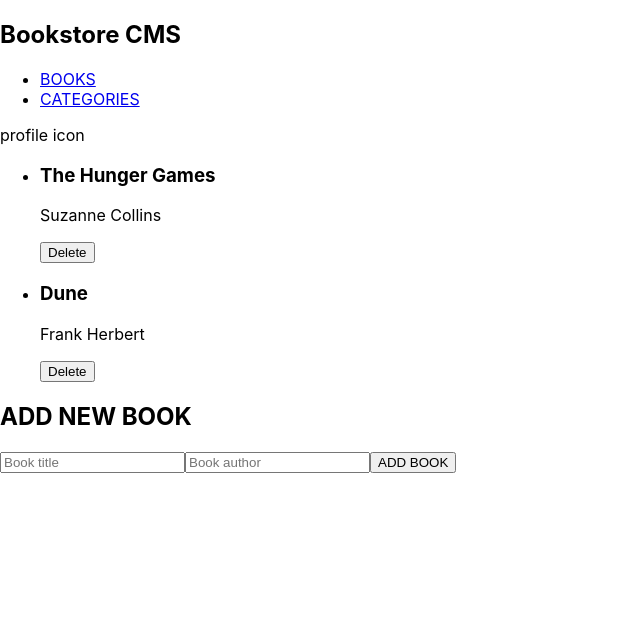
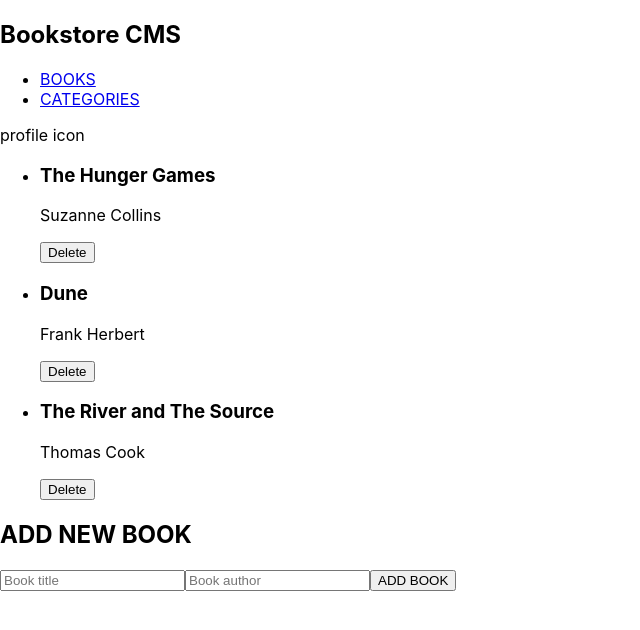
Before and after one commit to tobuya/bookstore, a React (Create React App) app: page / in a window 1280 px wide. Shown: the top 630 px of the page, without its empty margins (0-640 px from the left). Built offline with nearby package versions, Linux system fonts and the light colour scheme.

Commit message:
Use useSelector to display list of books from Redux store

```diff
--- a/src/components/BooksList.js
+++ b/src/components/BooksList.js
@@ -1,26 +1,18 @@
 import React from 'react';
+import { useSelector } from 'react-redux';
 import Book from './Book';
 import BookForm from './BookForm';
 
 const BooksList = () => {
-  const books = [
-    {
-      id: 1,
-      title: 'The Hunger Games',
-      author: 'Suzanne Collins',
-    },
-    {
-      id: 2,
-      title: 'Dune',
-      author: 'Frank Herbert',
-    },
-  ];
+  const booksData = useSelector((state) => state.books);
 
   return (
     <section>
       <div>
         <ul>
-          {books.map((book) => (<Book title={book.title} author={book.author} key={book.id} />))}
+          {booksData.books.map((book) => (
+            <Book title={book.title} id={book.id} author={book.author} key={book.id} />
+          ))}
         </ul>
       </div>
       <BookForm />
```
